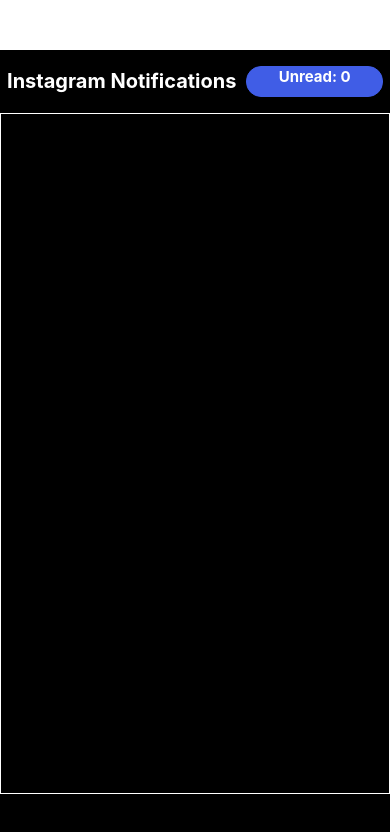
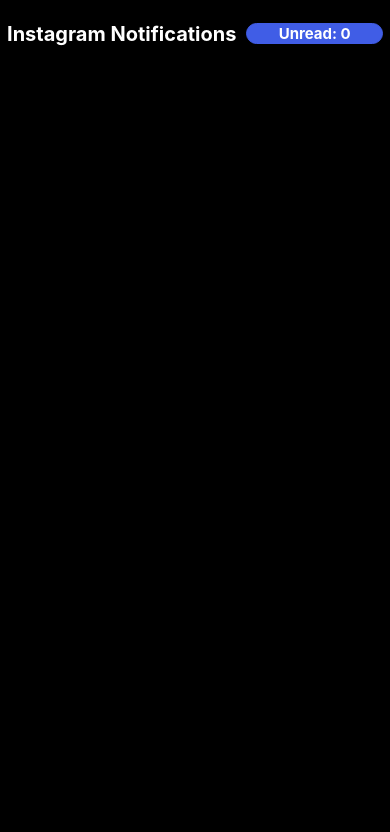
Before and after one commit to imarifer/simuladorNotificaciones, a React Native app: screen / in a window 390 px wide. Shown: the top 832 px of the page. Built offline with nearby package versions, Linux system fonts and the light colour scheme.

Commit message:
Subiendo resultados finales

```diff
--- a/App.js
+++ b/App.js
@@ -1,17 +1,39 @@
-import { StyleSheet, Text, TouchableOpacity, View, ScrollView } from 'react-native';
+import { StyleSheet, Text, TouchableOpacity, View, ScrollView, Image } from 'react-native';
+import { SafeAreaView } from 'react-native-safe-area-context';
+import { SafeAreaProvider } from 'react-native-safe-area-context';
 import { useState, useEffect } from 'react';
 
-export default function App() {
+const Notificacion = ({user, message, image, cambiarLeidos}) => {
+    const [leido, setLeido] = useState(false);
+    const imagenes = [require("./assets/images/user1.jpg"), require("./assets/images/user2.jpg"), require("./assets/images/user3.jpg"),
+      require("./assets/images/user4.jpg"), require("./assets/images/user5.jpg"), require("./assets/images/user6.jpg")
+    ];
+
+    const handleCambiarNotificacion = (disminuir) => {
+      if(leido === false){
+        setLeido(true);
+        disminuir();
+      }
+    }
+
+    return(
+      <TouchableOpacity style={{backgroundColor: leido ? 'black' : '#1e1e1e', ...styles.buttonNotificacion}} onPress={() => {handleCambiarNotificacion(cambiarLeidos)}}>
+        <View style={styles.containerImagen}>
+          <Image style={styles.imagen} source={imagenes[image]} />
+        </View>
+        <Text style={{color: 'white', fontWeight: 'bold'}}>{user}</Text>
+        <Text style={{color: 'white'}}>{message}</Text>
+      </TouchableOpacity>
+    );
+}
+
+const App = () => {
+  const [noleidas,setNoleidas] = useState(0);
   const [notificaciones,setNotificaciones] = useState([]);
-  const [noleidas,setNoleidas] = useState(0);
   const [randomNum,setRandomNum] = useState(5);
 
   const lista = ["Pepe","Juan","Carlos","Javier","Fernando","Edgar"];
   const mensajes = ["liked your post","started following you","commented: nice!","shared your photo","unfollowed you","blocked you"];
-
-  useEffect(() =>{
-
-  }, notificaciones)
 
   useEffect(()=>{
     const ran = Math.floor(Math.random() * 9000) + 1000;
@@ -28,8 +50,8 @@ export default function App() {
       const notificacion = {
         usuario: lista[rand],
         mensaje: mensajes[rand],
-        imagen: "./assets/images/user" + rand + ".jpg",
-        leida: false
+        imagen: rand,
+        id: Math.random().toString(36).concat(Date.now().toString()),
       };
         setNotificaciones(prev => [notificacion, ...prev]);
         setNoleidas(prev => prev + 1);
@@ -48,17 +70,28 @@ export default function App() {
     }
   })
 
+  const handleLeidos = () => {
+    setNoleidas(noleidas => noleidas - 1);
+  }
+
   return (
-    <View style={styles.container}>
+    <SafeAreaProvider style={{flex: 1}}>
+      <SafeAreaView style={styles.container}>
         <View style={styles.containerTitle}>
           <Text style={{fontSize: 20, fontWeight: 'bold', color: 'white'}}>Instagram Notifications</Text>
           <Text style={styles.contador}>Unread: {noleidas}</Text>
         </View>
         <ScrollView style={styles.scrollView}>
+          {notificaciones.map((item) => (
+            <Notificacion user={item.user} message={item.mensaje} image={item.imagen} key={item.id} cambiarLeidos={() => {handleLeidos()}} />
+          ))}
         </ScrollView>
-    </View>
+      </SafeAreaView>
+    </SafeAreaProvider>
   );
 }
+
+export default App;
 
 const styles = StyleSheet.create({
   container: {
@@ -66,28 +99,21 @@ const styles = StyleSheet.create({
     backgroundColor: 'black',
     alignItems: 'center',
     justifyContent: 'center',
-    marginTop: 50
   },
   containerTitle: {
     display: 'flex',
     flexDirection: 'row',
     justifyContent: 'center',
     alignItems: 'center',
-    borderBottomWidth: 0.5,
-    borderColor: 'white',
     width: '100%',
     height: '8%',
     gap: 10,
   },
   scrollView: {
-    marginBottom: 50,
-    borderBottomWidth: 1,
-    borderLeftWidth: 1,
-    borderRightWidth: 1,
-    borderStyle: 'solid',
-    borderColor: 'white',
-    width: '100%',
-    height: '80%'
+    flex: 1,
+    borderWidth: 1,
+    width: "100%",
+    backgroundColor: 'black'
   },
   contador: {
     color: 'white',
@@ -100,7 +126,33 @@ const styles = StyleSheet.create({
     borderColor: '#405DE6',
     borderRadius: 15,
     width: '35%',
-    height: '50%',
+    height: 'auto',
     backgroundColor: '#405DE6'
+  },
+  buttonNotificacion:{
+    borderStyle: 'solid',
+    borderWidth: 0.5,
+    borderColor: 'black',
+    display: 'flex',
+    flexDirection: 'row',
+    alignItems: 'center',
+    width: '100%',
+    height: 50,
+    borderRadius: 15,
+    paddingLeft: 10,
+    marginTop: 5,
+    gap: 5
+  },
+  containerImagen:{
+    borderWidth: 1,
+    width: '10%',
+    height: '80%',
+    borderRadius: "100%",
+  },
+  imagen:{
+    width: '100%',
+    height: '100%',
+    resizeMode: 'cover',
+    borderRadius: 100
   }
 });
--- a/package.json
+++ b/package.json
@@ -12,7 +12,8 @@
     "expo": "^54.0.33",
     "expo-status-bar": "~55.0.4",
     "react": "19.2.0",
-    "react-native": "0.83.2"
+    "react-native": "0.83.2",
+    "react-native-safe-area-context": "~5.6.0"
   },
   "private": true
 }
```
Also changed, not shown: 1 other file (tests, documents, lock files or other folders). Lines whose indentation alone changed are shown as unchanged.
